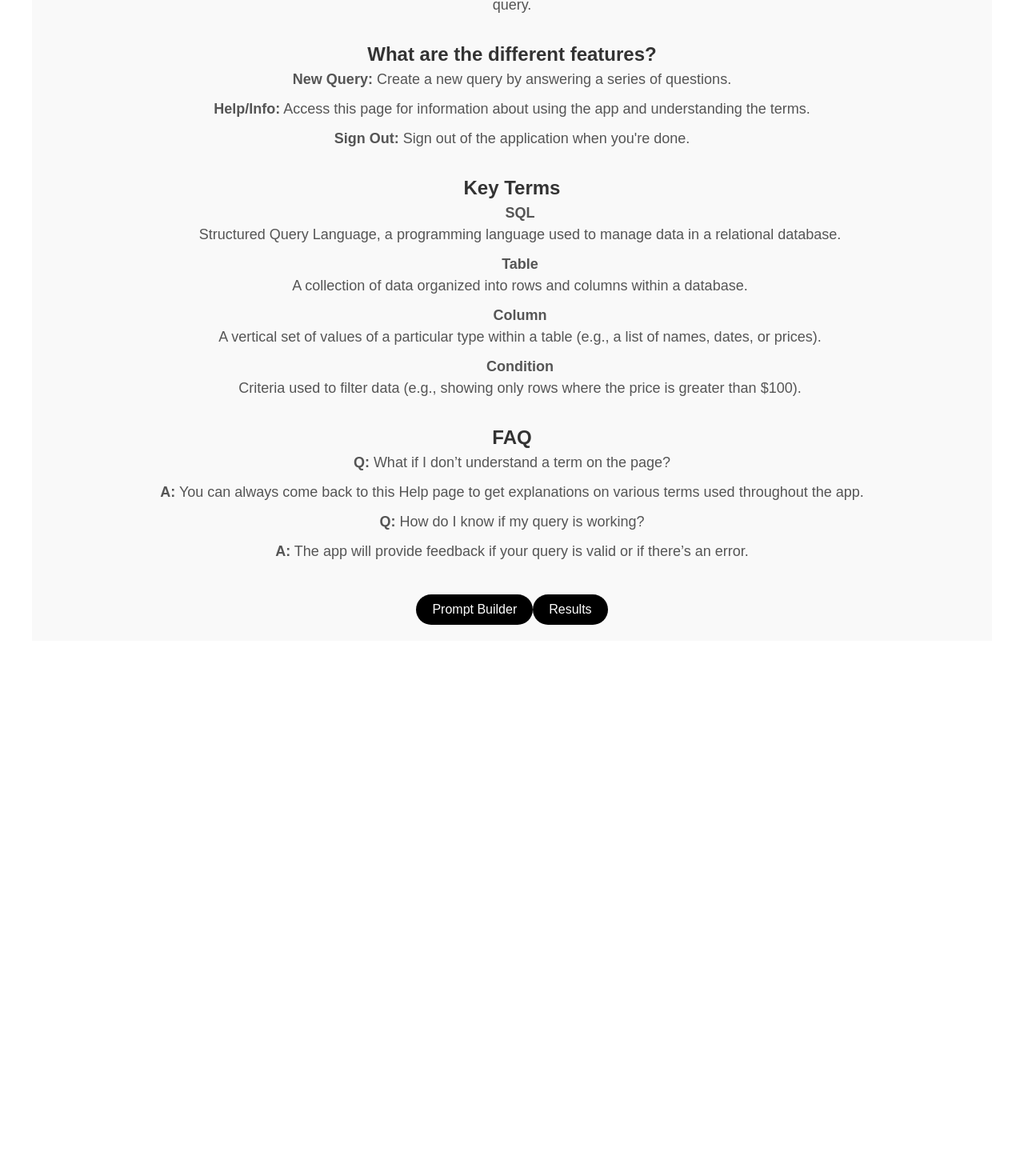
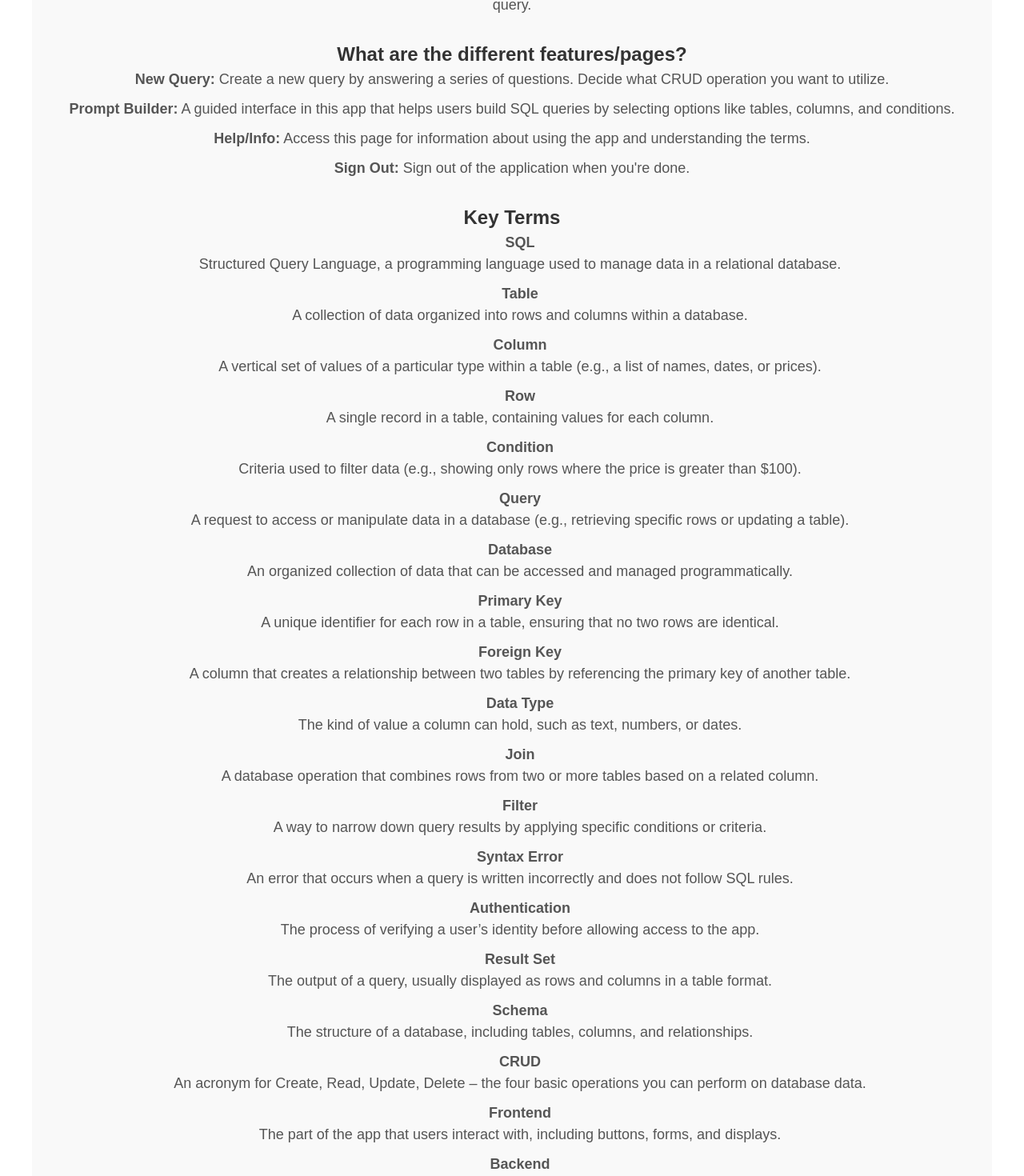
Before and after one commit to M00311060/420QueryMatic, a React (Vite) app: page /help in a window 1280 px wide. Shown: the part 518-1988 px from the top of the page at 80% size. Before the commit the page ends 1351 px from the top, so only its background shows below. Built offline with nearby package versions, Linux system fonts and the light colour scheme.

Commit message:
Added Terms/Updated Help Page

```diff
--- a/src/Pages/help.jsx
+++ b/src/Pages/help.jsx
@@ -21,9 +21,10 @@ const Help = () => {
         </section>
 
         <section className="help-section">
-          <h2>What are the different features?</h2>
+          <h2>What are the different features/pages?</h2>
           <ul>
-            <li><strong>New Query:</strong> Create a new query by answering a series of questions.</li>
+            <li><strong>New Query:</strong> Create a new query by answering a series of questions. Decide what CRUD operation you want to utilize.</li>
+            <li><strong>Prompt Builder:</strong> A guided interface in this app that helps users build SQL queries by selecting options like tables, columns, and conditions.</li>
             <li><strong>Help/Info:</strong> Access this page for information about using the app and understanding the terms.</li>
             <li><strong>Sign Out:</strong> Sign out of the application when you're done.</li>
           </ul>
@@ -41,8 +42,54 @@ const Help = () => {
             <dt>Column</dt>
             <dd>A vertical set of values of a particular type within a table (e.g., a list of names, dates, or prices).</dd>
 
+            <dt>Row</dt>
+            <dd>A single record in a table, containing values for each column.</dd>
+
             <dt>Condition</dt>
             <dd>Criteria used to filter data (e.g., showing only rows where the price is greater than $100).</dd>
+
+            <dt>Query</dt>
+            <dd>A request to access or manipulate data in a database (e.g., retrieving specific rows or updating a table).</dd>
+
+            <dt>Database</dt>
+            <dd>An organized collection of data that can be accessed and managed programmatically.</dd>
+
+            <dt>Primary Key</dt>
+            <dd>A unique identifier for each row in a table, ensuring that no two rows are identical.</dd>
+
+            <dt>Foreign Key</dt>
+            <dd>A column that creates a relationship between two tables by referencing the primary key of another table.</dd>
+
+            <dt>Data Type</dt>
+            <dd>The kind of value a column can hold, such as text, numbers, or dates.</dd>
+
+            <dt>Join</dt>
+            <dd>A database operation that combines rows from two or more tables based on a related column.</dd>
+
+            <dt>Filter</dt>
+            <dd>A way to narrow down query results by applying specific conditions or criteria.</dd>
+
+            <dt>Syntax Error</dt>
+            <dd>An error that occurs when a query is written incorrectly and does not follow SQL rules.</dd>
+
+            <dt>Authentication</dt>
+            <dd>The process of verifying a user’s identity before allowing access to the app.</dd>
+
+            <dt>Result Set</dt>
+            <dd>The output of a query, usually displayed as rows and columns in a table format.</dd>
+
+            <dt>Schema</dt>
+            <dd>The structure of a database, including tables, columns, and relationships.</dd>
+
+            <dt>CRUD</dt>
+            <dd>An acronym for Create, Read, Update, Delete – the four basic operations you can perform on database data.</dd>
+
+            <dt>Frontend</dt>
+            <dd>The part of the app that users interact with, including buttons, forms, and displays.</dd>
+
+            <dt>Backend</dt>
+            <dd>The part of the app that handles data processing, query execution, and communication with the database.</dd>
+
           </dl>
         </section>
 
@@ -53,6 +100,8 @@ const Help = () => {
             <li><strong>A:</strong> You can always come back to this Help page to get explanations on various terms used throughout the app.</li>
             <li><strong>Q:</strong> How do I know if my query is working?</li>
             <li><strong>A:</strong> The app will provide feedback if your query is valid or if there’s an error.</li>
+            <li><strong>Q:</strong> What do I do if I messed up and want to start over?</li>
+            <li><strong>A:</strong> You can click the New Query button so that you can rebuild your desired query.</li>
           </ul>
         </section>
       </div>
```
